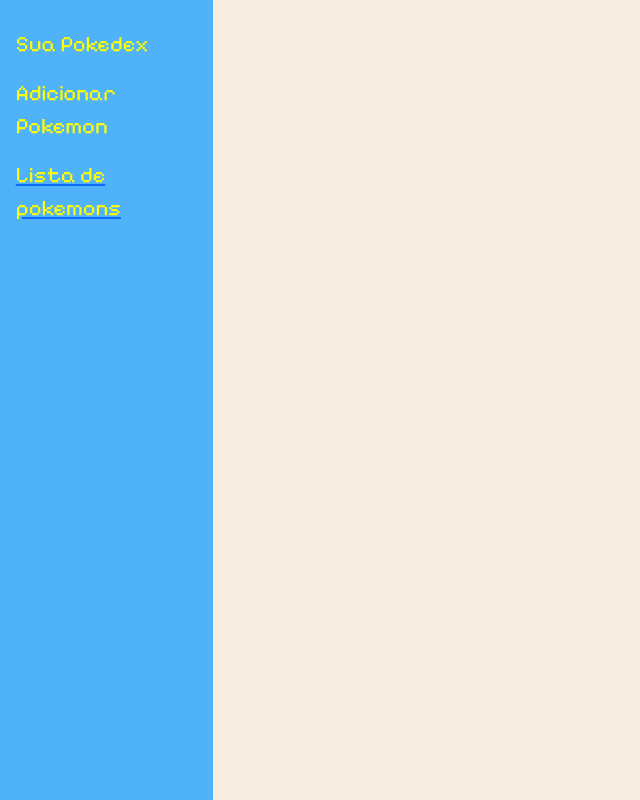
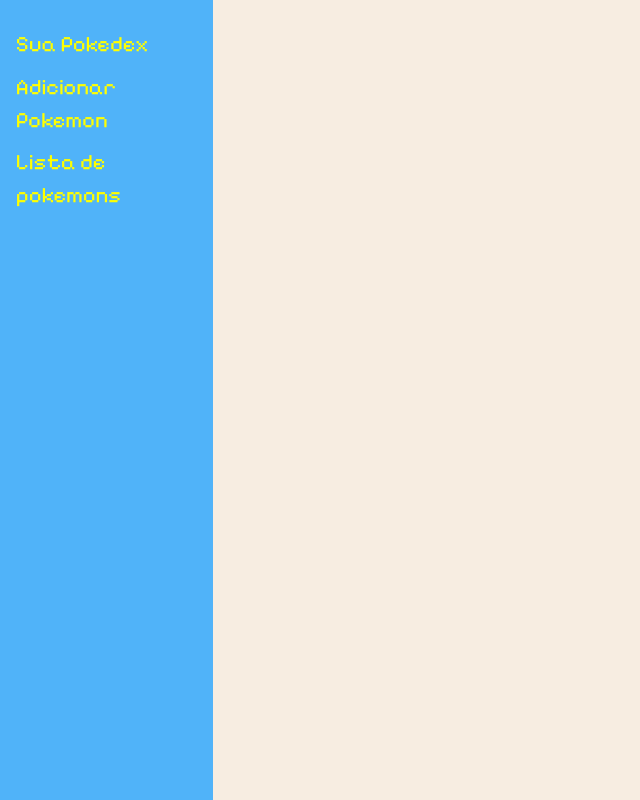
Before and after one commit to leowitcroz/Pokedex, a Vue app: page /#/pokedex in a window 1280 px wide. Shown: the whole page, without its empty margins (0-640 px from the left). Built offline with nearby package versions, Linux system fonts and the light colour scheme.

Commit message:
arrumei uns bugs

```diff
--- a/src/views/HomeView.vue
+++ b/src/views/HomeView.vue
@@ -79,7 +79,7 @@
 </script>
 
 
-<style>
+<style scoped>
   @import url('https://fonts.googleapis.com/css2?family=Pixelify+Sans&display=swap');
 
 * {
--- a/src/views/PokeListView.vue
+++ b/src/views/PokeListView.vue
@@ -1,7 +1,7 @@
 <template>
     <div class="container-fluid" style="display: flex;" >
       <div class="row">
-        <div class="col-lg-2 sidebar">
+        <div class="col-lg-2 sidebar" >
           <div class="link-box" style="margin-top: 15%; margin-left: 2%;">
             <router-link to="/pokedex" style="text-decoration: none; color: inherit;">
               <p class="links">Sua Pokedex</p>
@@ -18,7 +18,7 @@
         <ul class="item-list" v-if="!loading && pokemon.length > 0">
           <li class="list_itens" v-for="poke in pokemon" :key="poke.name">{{ poke.name }}</li>
         </ul>
-        <div v-else-if="loading">Loading...</div>
+        <div v-else-if="loading" >Loading...</div>
         <div v-else>No data available.</div>
       </div>
     </div>
@@ -50,7 +50,7 @@
   </script>
 
 
-  <style>
+  <style scoped>
     @import url('https://fonts.googleapis.com/css2?family=Pixelify+Sans&display=swap');
 
   * {
@@ -61,7 +61,6 @@
   }
 
   .sidebar{
-    height: 100vh;
     background-color:rgb(80, 179, 249) ;
   }
 
--- a/src/views/pokedex.vue
+++ b/src/views/pokedex.vue
@@ -8,8 +8,8 @@
           </router-link>
           <router-link to="/" style="text-decoration: none; color: inherit;">
               <p class="links">Adicionar Pokemon</p>
-          </router-link>
-        <router-link to="/pokelist">
+          </router-link >
+        <router-link to="/pokelist" style="text-decoration: none; color: inherit;">
           <p class="links">Lista de pokemons</p>
         </router-link>
         </div>
@@ -36,7 +36,7 @@
 </script>
 
 
-<style>
+<style scoped>
   @import url('https://fonts.googleapis.com/css2?family=Pixelify+Sans&display=swap');
 
 * {
```
